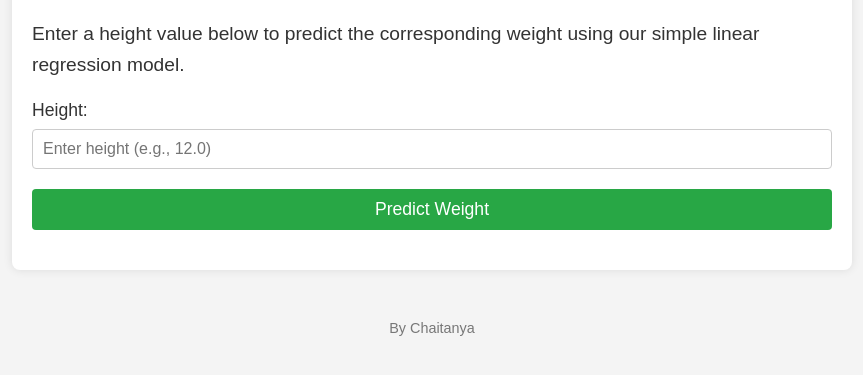
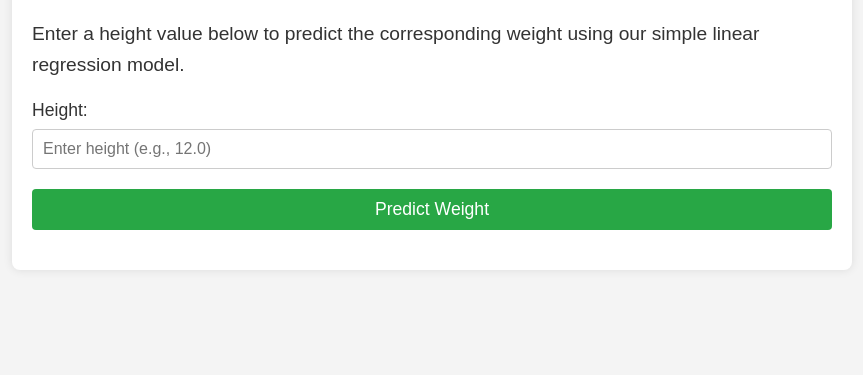
Before and after one commit to chaitanya1654/Linear-Regression, a plain HTML site: page index.html in a window 1280 px wide. Shown: the part 101-476 px from the top of the page, without its empty margins (208-1071 px from the left). Drawn offline with Linux system fonts and the light colour scheme.

Commit message:
Update index.html

```diff
--- a/index.html
+++ b/index.html
@@ -102,11 +102,6 @@
             <!-- The result will be displayed here -->
         </div>
     </div>
-
-    <div class="footer">
-        By Chaitanya
-    </div>
-
     <script>
         // Simple linear regression model coefficients (example)
         const intercept = 4.0; // The intercept term (example value)
```
